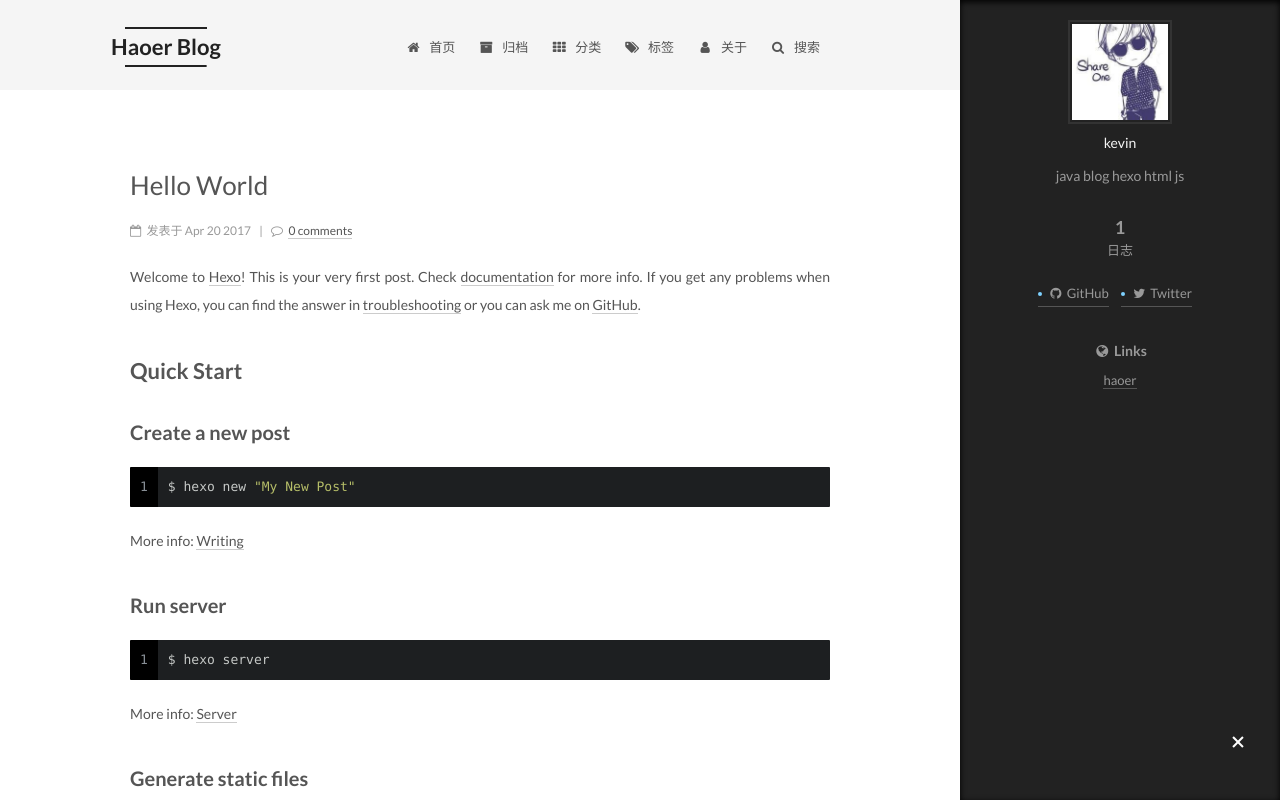
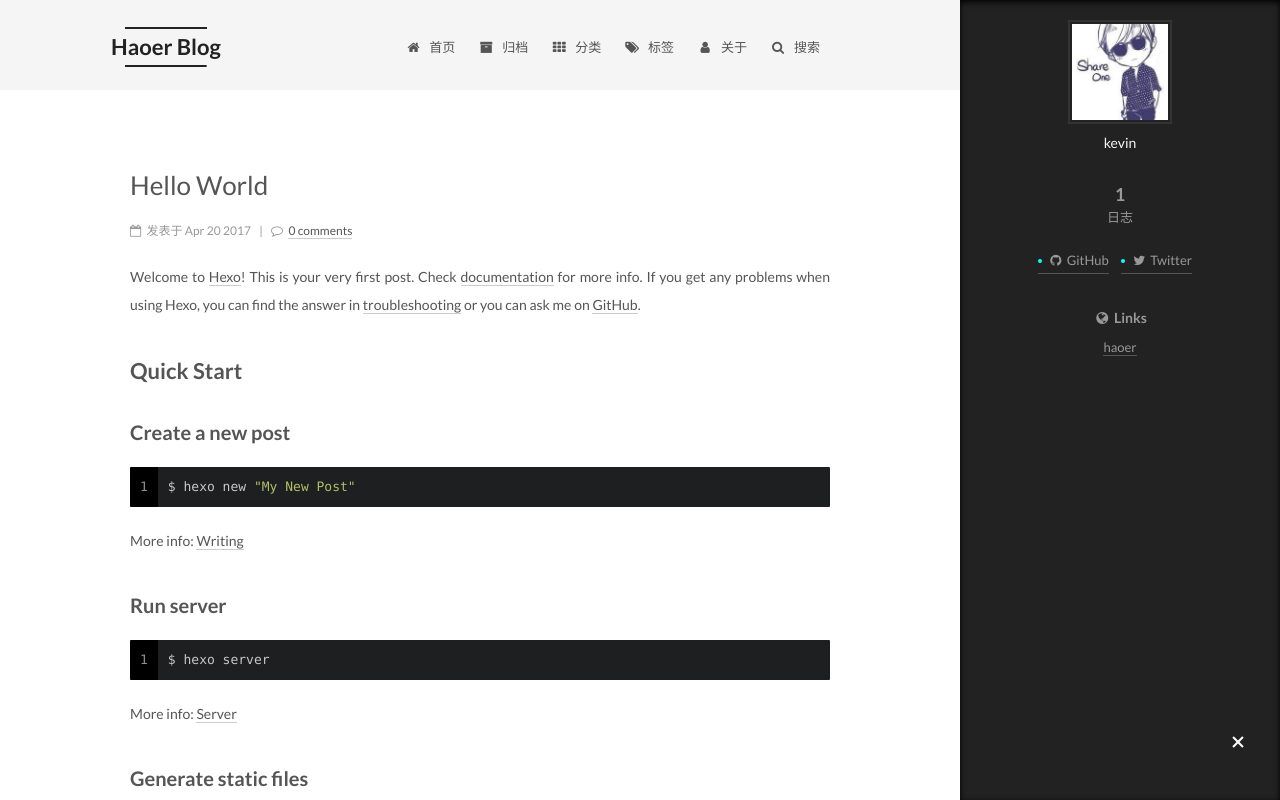
Before and after one commit to kevincefang/kevincefang.github.io, a plain HTML site: page index.html in a window 1280 px wide. Both pictures are taken after a click on the element 1238 px from the left and 743 px from the top of the page. Shown: the top 800 px of the page. Drawn offline with Linux system fonts and the light colour scheme.

Commit message:
just static

```diff
--- a/css/main.css
+++ b/css/main.css
@@ -1806,7 +1806,7 @@ pre .javascript .function {
   width: 4px;
   height: 4px;
   border-radius: 50%;
-  background: #7ed1ff;
+  background: #08ffff;
 }
 .links-of-blogroll {
   font-size: 13px;
--- a/index.html
+++ b/index.html
@@ -90,15 +90,12 @@
 
 
 
-<meta name="description" content="java blog hexo html js">
 <meta property="og:type" content="website">
 <meta property="og:title" content="Haoer Blog">
 <meta property="og:url" content="http://yoursite.com/index.html">
 <meta property="og:site_name" content="Haoer Blog">
-<meta property="og:description" content="java blog hexo html js">
 <meta name="twitter:card" content="summary">
 <meta name="twitter:title" content="Haoer Blog">
-<meta name="twitter:description" content="java blog hexo html js">
 
 
 
@@ -484,7 +481,7 @@
                alt="kevin" />
           <p class="site-author-name" itemprop="name">kevin</p>
 
-              <p class="site-description motion-element" itemprop="description">java blog hexo html js</p>
+              <p class="site-description motion-element" itemprop="description"></p>
 
         </div>
         <nav class="site-state motion-element">
```
Also changed, not shown: 2017/04/20/hello-world/index.html (+1 -1 lines), archives/2017/04/index.html (+1 -4 lines), archives/2017/index.html (+1 -4 lines), archives/index.html (+1 -4 lines).
